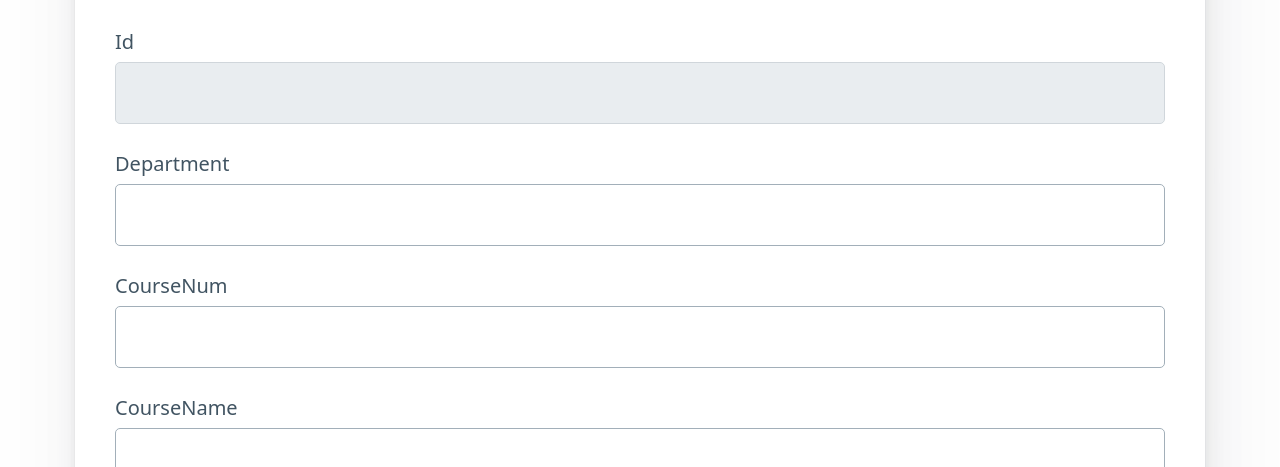
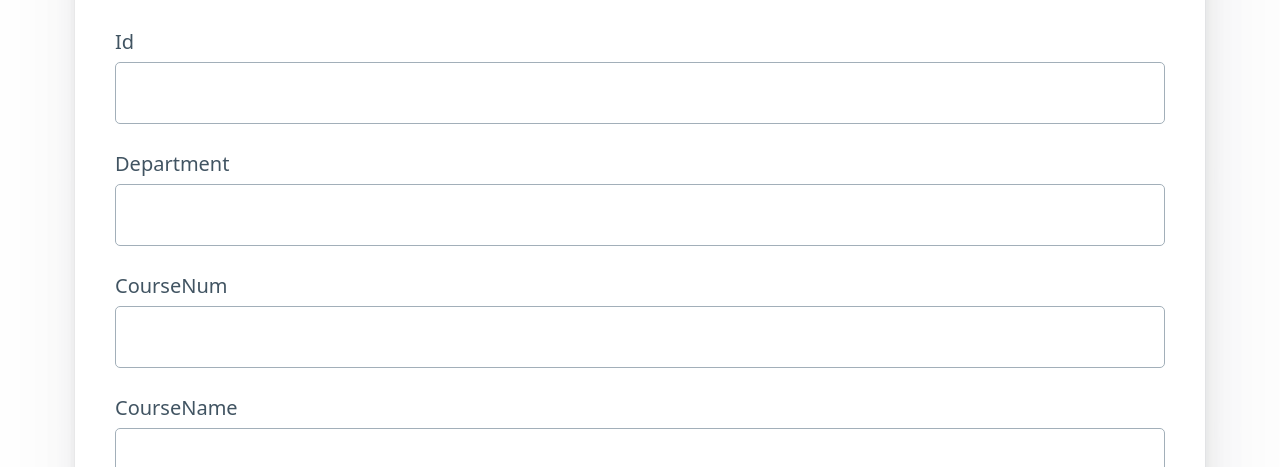
Before and after one commit to kpate16/workbook8, a plain HTML site: page exercises/courses/create.html in a window 1280 px wide. Shown: the part 333-800 px from the top of the page. Drawn offline with nearby package versions, Linux system fonts and the light colour scheme.

Commit message:
removed unwanted code

```diff
--- a/exercises/courses/create.html
+++ b/exercises/courses/create.html
@@ -21,7 +21,7 @@
             <form onsubmit="handleSubmit(event);">
                 <div class="grid">
                     <label for="id">Id
-                        <input type="text" id="id" name="id" disabled/>
+                        <input type="text" id="id" name="id" />
                     </label>
 
                 </div>
```
